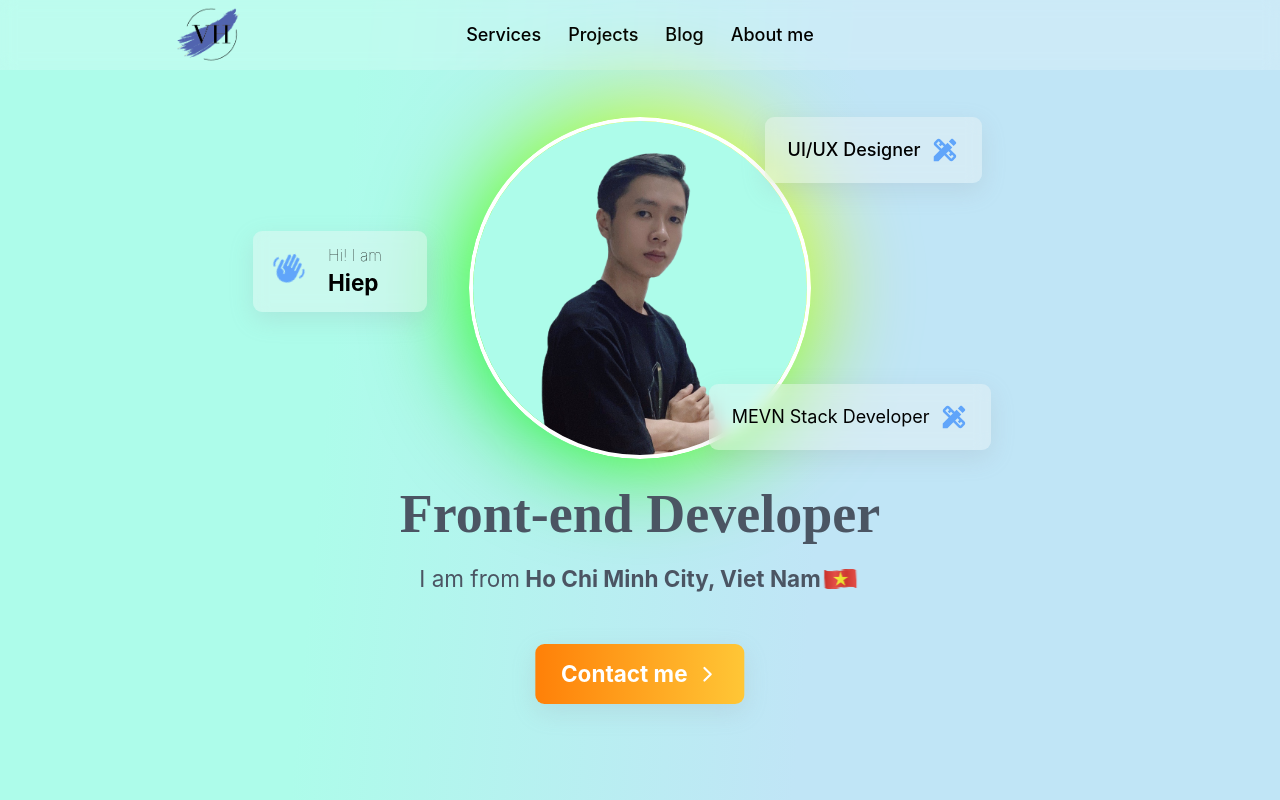
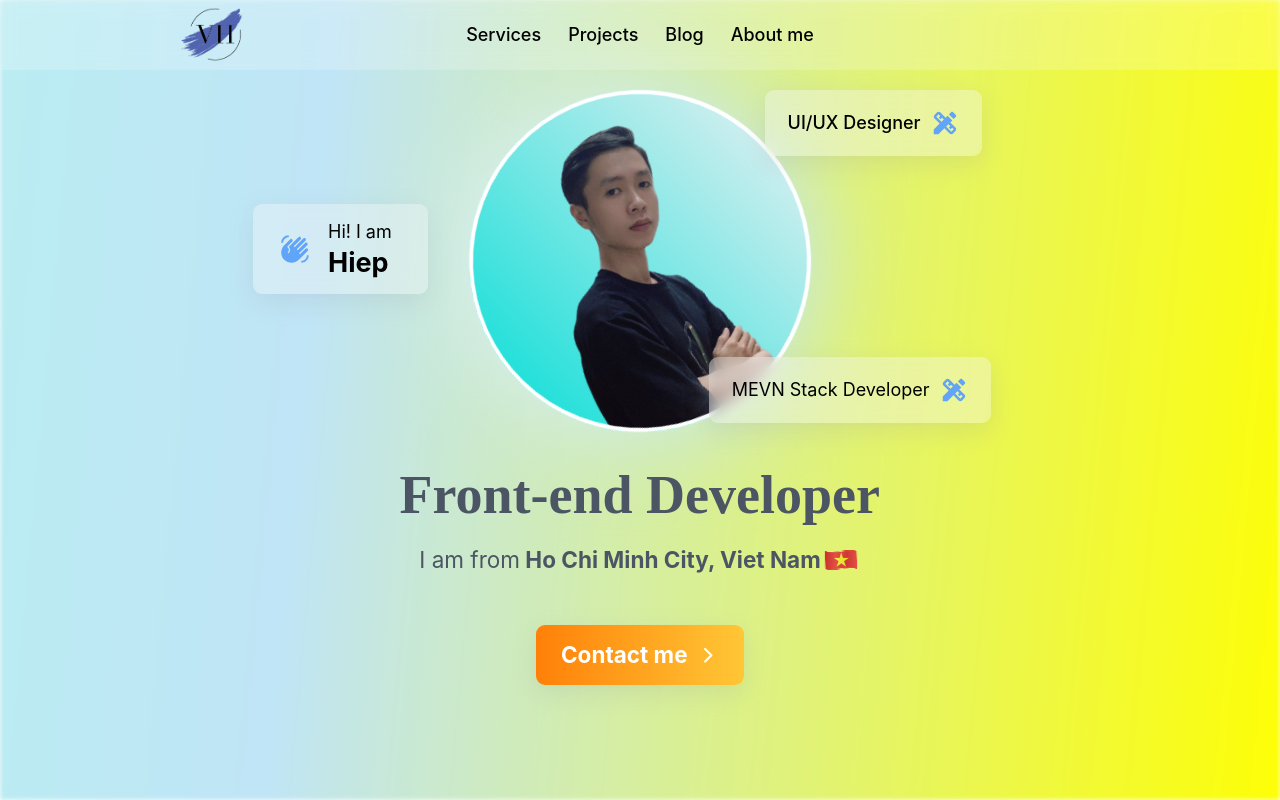
Before and after one commit to vanhiep184/vanhiep.me, a Next.js app: page / in a window 1280 px wide. Built offline with nearby package versions, Linux system fonts and the light colour scheme.

Commit message:
improve ui

```diff
--- a/components/layout.module.css
+++ b/components/layout.module.css
@@ -5,12 +5,31 @@
     --vh-abs-top: 36%;
 }
 
+.logoName {
+    font-family: 'Prata', serif;
+    font-weight: bold;
+    margin-left: 0.4rem;
+    display: none;
+}
+
 .header {
-    /* display: flex;
-    flex-direction: column;
-    align-items: center; */
     position: relative;
-    background-image: linear-gradient( 95.2deg, rgba(173, 252, 234, 1) 26.8%, rgba(192, 229, 246, 1) 64%);
+    /* background: linear-gradient( 95.2deg, rgba(173, 252, 234, 1) 26.8%, rgba(192, 229, 246, 1) 64%); */
+}
+
+.header::after {
+    content: '';
+    position: absolute;
+    top: 0;
+    left: 0;
+    width: 100%;
+    height: 100vh;
+    background: linear-gradient(95.2deg, rgba(173, 252, 234, 1), rgba(192, 229, 246, 1), #ffff00, #ff0000, rgba(192, 229, 246, 1), rgba(173, 252, 234, 1));
+    background-size: 400%;
+    z-index: -2;
+    filter: blur(2px);
+    overflow: hidden;
+    animation: steam 600s linear alternate infinite;
 }
 
 .backToHome {
@@ -18,61 +37,44 @@
 }
 
 .home {
-    background-image: radial-gradient( circle farthest-corner at 10% 20%, rgba(0, 221, 214, 1) 0%, rgba(51, 102, 255, 1) 90%);
+    /* background-image: radial-gradient( circle farthest-corner at 10% 20%, rgba(0, 221, 214, 1) 0%, rgba(51, 102, 255, 1) 90%); */
     /* backdrop-filter: blur(8px); */
+    @apply flex flex-col items-center justify-center;
 }
 
 .navbar {
     @apply absolute top-0 left-0 right-0;
-    padding: 0.4rem 0;
+    padding: 0.4rem;
     background: rgba(255, 255, 255, 0.2);
     backdrop-filter: blur(8px);
 }
-
-.nav {}
 
 .navItem {
     @apply flex items-center justify-center;
 }
 
-.avatar {
-    @apply absolute flex items-center justify-center transform -translate-x-1/2 -translate-y-1/2 rounded-full left-1/2;
-    top: var(--vh-abs-top, 36%);
-    width: min(19rem, 60vw);
-    height: min(19rem, 60vw);
-    background: rgba(0, 221, 214, 1);
-    /* background: linear-gradient(0deg, #000, #272727); */
+.profile {
+    @apply flex flex-col items-center justify-center pt-20;
 }
 
-.avatar:before,
-.avatar:after {
-    content: '';
-    position: absolute;
-    left: 0;
-    top: 0;
-    background: linear-gradient(45deg, #fb0094, #0000ff, #00ff00, #ffff00, #ff0000, #fb0094, #0000ff, #00ff00, #ffff00, #ff0000);
-    background-size: 1000%;
-    width: calc(100%);
-    height: calc(100%);
-    border-radius: 100%;
-    z-index: -2;
-    animation: steam 500s linear infinite;
+.avatar {
+    @apply relative flex items-center justify-center flex-col rounded-full;
+    min-width: min(19rem, 60vw);
+    aspect-ratio: 1 / 1;
+    background: linear-gradient(45deg, rgba(0, 221, 214, 1), rgb(240, 241, 243));
 }
 
-@keyframes steam {
-    0% {
-        background-position: 0 0;
+@supports not (aspect-ratio: 1 / 1) {
+    .avatar::before {
+        float: left;
+        padding-top: 100%;
+        content: "";
     }
-    50% {
-        background-position: 1000% 0;
+    .avatar::after {
+        display: block;
+        content: "";
+        clear: both;
     }
-    100% {
-        background-position: 0 0;
-    }
-}
-
-.avatar:after {
-    filter: blur(50px);
 }
 
 .avatar .avatarImage {
@@ -81,28 +83,30 @@
     background-size: cover;
     background-repeat: no-repeat;
     background-position: center 30px;
+    transform: rotateZ(-24deg);
 }
 
-.avatar .avatarImage::after {
-    content: '';
+.avatar::before {
+    content: "";
     position: absolute;
     top: 0;
     left: 0;
     width: 100%;
     height: 100%;
+    background: linear-gradient(95.2deg, #fff, rgba(192, 229, 246, 1), rgba(192, 229, 246, 1), #fff);
+    background-size: 400%;
     border-radius: 100%;
     z-index: -1;
-    background: rgba(173, 252, 234, 1);
+    filter: blur(50px);
+    animation: steam 600s linear alternate infinite;
 }
 
 .title {
-    @apply absolute flex flex-col justify-center text-2xl font-normal text-center text-gray-600 top-1/2 left-1/2;
-    bottom: 0;
-    left: 50%;
-    transform: translate(-50%, 0%);
+    @apply flex flex-col justify-center text-2xl font-normal text-center text-gray-600;
 }
 
 .title h1 {
+    @apply mt-10;
     font-family: 'Prata', serif;
     font-weight: bold;
     transform: scale(2);
@@ -151,17 +155,26 @@
 }
 
 .nameCard {
-    @apply absolute flex items-center justify-center py-3 pl-6 pr-10 bg-gray-100 rounded-lg top-1/3 -left-48 bg-opacity-40;
+    @apply absolute flex items-center justify-center max-w-xl px-6 py-3 bg-gray-100 rounded-lg pr-7 top-1/3 -left-48 bg-opacity-40;
     backdrop-filter: blur(8px);
     box-shadow: rgba(149, 157, 165, 0.2) 0px 8px 24px;
 }
 
 .nameCard p {
-    @apply text-sm font-thin;
+    @apply flex flex-col flex-wrap;
+}
+
+.nameCard p span,
+.nameCard p strong {
+    @apply leading-6;
+}
+
+.nameCard p span {
+    @apply mr-1;
 }
 
 .nameCard p strong {
-    @apply text-xl font-bold;
+    @apply text-2xl;
 }
 
 .nameCard svg {
@@ -169,7 +182,7 @@
 }
 
 .secondaryCard {
-    @apply absolute z-10 items-center flex px-5 py-4 leading-3 bg-gray-100 rounded-lg bottom-2 -right-40 bg-opacity-40;
+    @apply absolute z-10 flex items-center px-5 py-4 leading-3 bg-gray-100 rounded-lg bottom-2 -right-40 bg-opacity-40;
     backdrop-filter: blur(8px);
     box-shadow: rgba(149, 157, 165, 0.2) 0px 8px 24px;
 }
@@ -179,16 +192,31 @@
         @apply w-full;
     }
     .title h1 {
+        @apply mt-20;
+        font-size: clamp(1.5rem, 6vw, 4.5rem);
         transform: scale(1);
         width: 100%;
     }
     .title h5 {
-        @apply text-sm font-normal text-gray-600;
+        @apply font-light text-gray-600;
+        font-size: clamp(0.7rem, 2.6vw, 2.5rem);
     }
     .secondaryCard,
-    .nameCard,
     .glassCard {
         @apply hidden;
+    }
+    .nameCard {
+        @apply flex-row items-center left-1/2 transform -translate-x-1/2 min-w-max;
+        top: calc(100% + 1rem);
+    }
+    .nameCard p {
+        @apply flex-row items-end;
+    }
+    .nameCard p strong {
+        @apply text-base;
+    }
+    .logoName {
+        display: inline-block;
     }
 }
 
@@ -201,3 +229,15 @@
         transform: rotateZ(0deg);
     }
 }
+
+@keyframes steam {
+    0% {
+        background-position: 0 0;
+    }
+    50% {
+        background-position: 1000% 0;
+    }
+    100% {
+        background-position: 0 0;
+    }
+}
--- a/components/layout.tsx
+++ b/components/layout.tsx
@@ -3,7 +3,7 @@ import Head from "next/head";
 import styles from "./layout.module.css";
 import utilStyles from "../styles/utils.module.css";
 import Link from "next/link";
-import { IoChevronForwardOutline, IoPersonCircle } from "react-icons/io5";
+import { IoChevronForwardOutline, IoMenu } from "react-icons/io5";
 import { MdDesignServices, MdWavingHand } from "react-icons/md";
 import { gsap } from "gsap/dist/gsap";
 import { ScrollTrigger } from "gsap/dist/ScrollTrigger";
@@ -110,11 +110,14 @@ export default function Layout({ children = {}, home = {} }) {
 
         <section className="home">
           <div className={styles.navbar}>
-            <nav className="flex items-center justify-evenly ">
-              {/* <div className="w-1/12">
-              </div> */}
-              <h1 className="w-1/12 sliding-text">
-                <img src="./images/logo.png" className="w-16" alt="Logo" />
+            <nav className="flex items-center justify-between md:justify-evenly">
+              <h1 className="flex items-center md:w-1/12 sliding-text">
+                <img
+                  src="./images/logo.png"
+                  className="hidden w-16 md:flex"
+                  alt="Logo"
+                />
+                <strong className={styles.logoName}>Van Hiep</strong>
               </h1>
               <ul className="hidden md:flex">
                 {navItems.map((item, index) => (
@@ -126,15 +129,19 @@ export default function Layout({ children = {}, home = {} }) {
                 ))}
               </ul>
               <Link href="#contact">
-                <div className="hidden w-1/12 md:flex">
-                  <a className="items-center justify-center hidden ">
+                <div className="flex items-center justify-center md:w-1/12 ">
+                  {/* <a className="items-center justify-center hidden ">
                     Contact me
                     <IoChevronForwardOutline></IoChevronForwardOutline>
-                  </a>
+                  </a> */}
+                  <button className="flex items-center justify-center w-10 h-10 font-bold bg-transparent rounded-full text-black-400 aspect-square md:hidden ">
+                    <IoMenu size="32"></IoMenu>
+                  </button>
                 </div>
               </Link>
             </nav>
           </div>
+          <div className={styles.profile}>
             <div className={styles.avatar}>
               <div className={styles.glassCard}>
                 <span>UI/UX Designer</span>
@@ -156,17 +163,11 @@ export default function Layout({ children = {}, home = {} }) {
                   className="mr-4 text-blue-400"
                 ></MdWavingHand>
                 <p>
-                Hi! I am
-                <br />
+                  <span>Hi! I am</span>
                   <strong>Hiep</strong>
                 </p>
               </div>
               <div className={styles.avatarImage}></div>
-            {/* <img
-              className={styles.avatarImage}
-              src="/images/avatar.png"
-              alt="Avatar"
-            /> */}
             </div>
             <div className={styles.title}>
               <h1>Front-end Developer</h1>
@@ -175,12 +176,17 @@ export default function Layout({ children = {}, home = {} }) {
                   I am from
                   <strong> Ho Chi Minh City, Viet Nam</strong>
                 </h5>
-              <img src="./images/vietnam.png" alt="Vietnam Flag" width="40px" />
+                <img
+                  src="./images/vietnam.png"
+                  alt="Vietnam Flag"
+                  width="40px"
+                />
               </div>
               <button className={styles.contactBtn}>
                 Contact me
                 <IoChevronForwardOutline></IoChevronForwardOutline>
               </button>
+            </div>
           </div>
         </section>
         {/* <section className={utilStyles.headingMd}>
```
Lines whose indentation alone changed are shown as unchanged.
